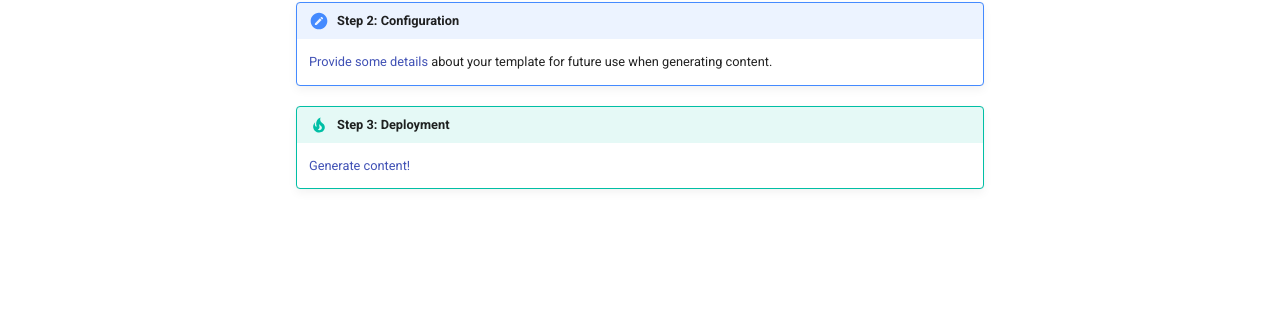
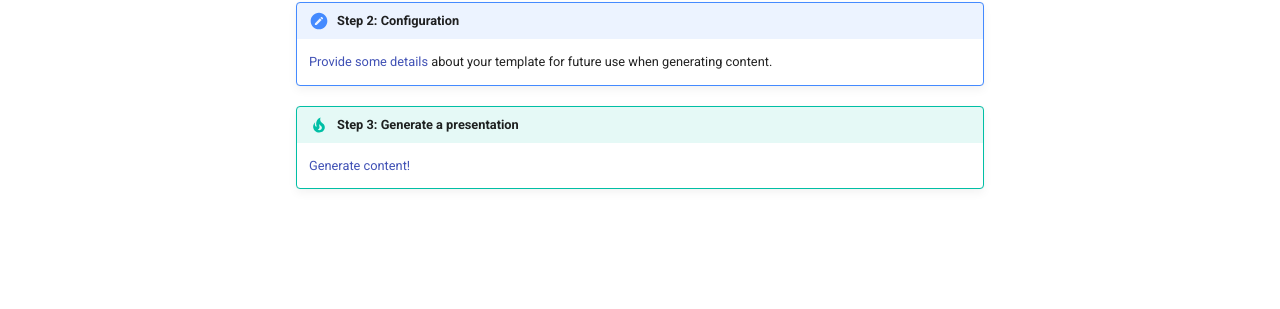
Before and after one commit to samereed/prop_pilot_docs, an MkDocs documentation site: the page built from docs/getting_started.md, in a window 1280 px wide. Shown: the part 471-780 px from the top of the page. Built offline with MkDocs 1.6.1 and Material for MkDocs 9.7.7, drawn with Linux system fonts in a browser that asks for light colours.

Commit message:
fixed error

```diff
--- a/docs/getting_started.md
+++ b/docs/getting_started.md
@@ -9,5 +9,5 @@ PropPilot **is easy to use**, as any AI product should be! But a quick glance at
 !!! note "Step 2: Configuration"
     [Provide some details](template_config.md) about your template for future use when generating content.
 
-!!! tip "Step 3: Deployment"
+!!! tip "Step 3: Generate a presentation"
     [Generate content!](generate_content.md)
```
